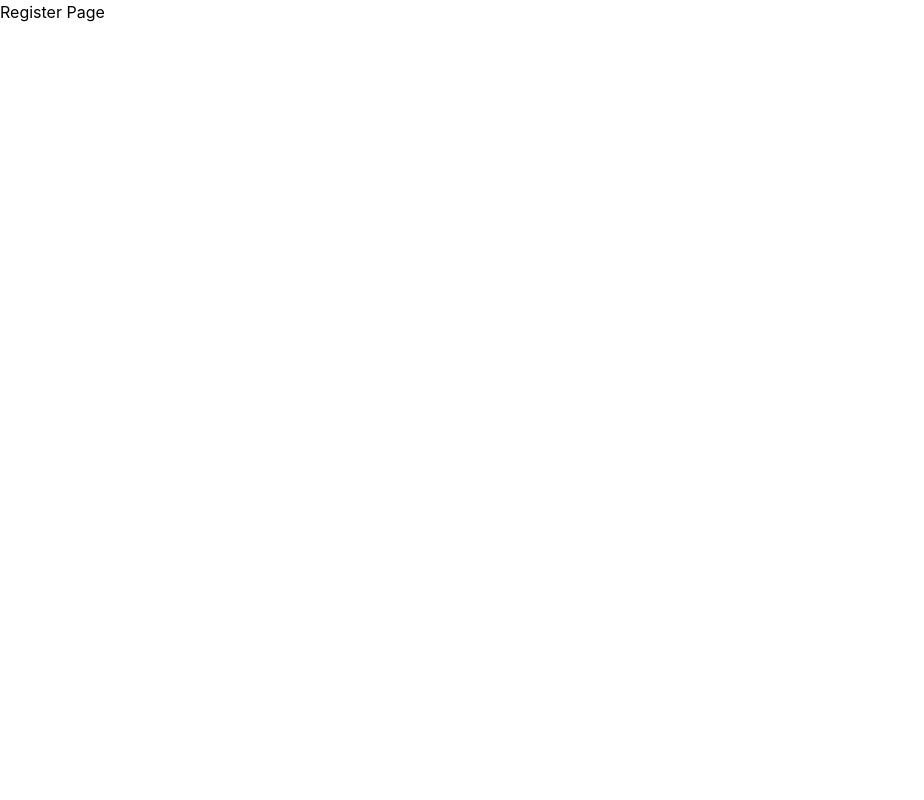
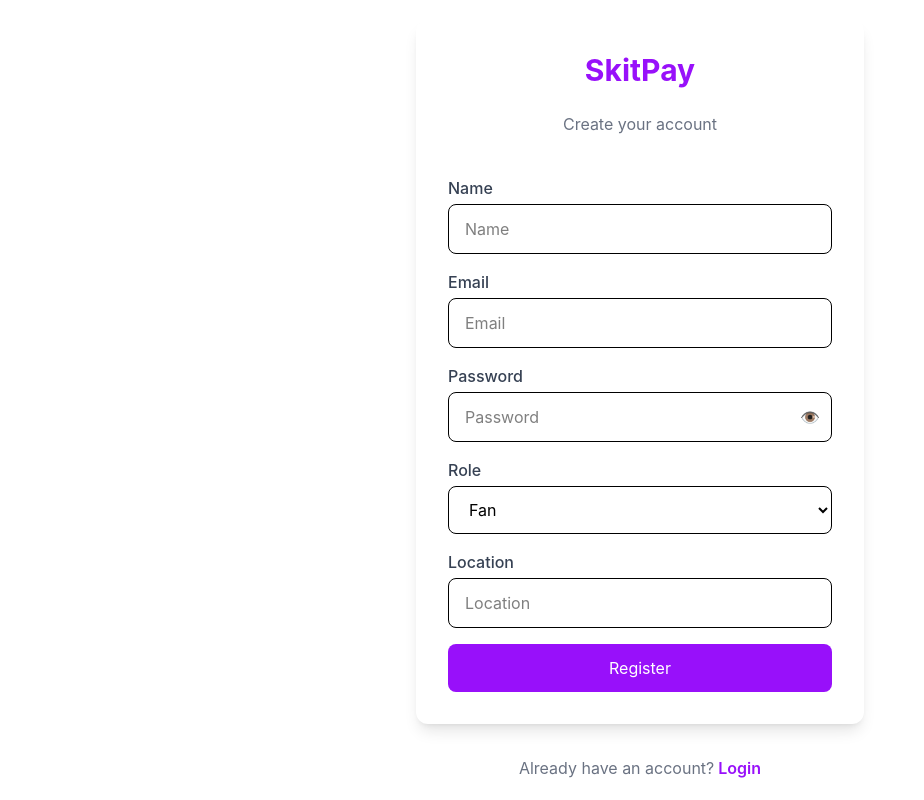
Before and after one commit to ToheebA/Skitpay, a React (Vite) app in the folder client/: page /register in a window 1280 px wide. Shown: the whole page, without its empty margins (0-924 px from the left). Built offline with nearby package versions, Linux system fonts and the light colour scheme.

Commit message:
feat: add Register page with role selection and show password toggle

```diff
--- a/client/src/pages/Login.jsx
+++ b/client/src/pages/Login.jsx
@@ -13,6 +13,7 @@ const Login = () => {
     })
     const [isLoading, setIsLoading] = useState(false)
     const [error, setError] = useState('')
+    const [showPassword, setShowPassword] = useState(false)
     const handleSubmit = async (e) => {
         e.preventDefault()
         setIsLoading(true)
@@ -47,17 +48,27 @@ const Login = () => {
                         placeholder="Email"
                         value={formData.email}
                         onChange={(e) => setFormData({...formData,
-                            email: e.target.value})} />
+                            email: e.target.value})}
+                    />
                 </div>
                 <div className="flex flex-col gap-1">
-                    <label className="text-gray-700 font-medium">Password</label>
+                    <div className="relative">
                         <input
                             className="w-full border rounded-lg px-4 py-3 focus:outline-none focus:ring-2"
-                        type="password"
+                            type={showPassword ? 'text' : 'password'}
                             placeholder="Password"
                             value={formData.password}
                             onChange={(e) => setFormData({...formData,
-                            password: e.target.value})} />
+                                password: e.target.value})}
+                        />
+                        <button
+                            type="button"
+                            onClick={() => setShowPassword(!showPassword)}
+                            className="absolute right-3 top-1/2 -translate-y-1/2 text-gray-500 cursor-pointer"
+                        >
+                            {showPassword ? '🙈' : '👁️'}
+                        </button>
+                    </div>
                 </div>
                 <button
                     className="w-full bg-purple-600 text-white py-3 rounded-lg hover:bg-purple-700 disabled:opacity-50 cursor-pointer transition-colors duration-200"
--- a/client/src/pages/Register.jsx
+++ b/client/src/pages/Register.jsx
@@ -1,4 +1,128 @@
+import { useAuth } from '../context/AuthContext'
+import { useNavigate, Link } from 'react-router-dom'
+import { useState } from 'react'
+import { registerUser } from '../api/auth'
+import { jwtDecode } from 'jwt-decode'
+
 const Register = () => {
-    return <div>Register Page</div>
+    const { login } = useAuth()
+    const navigate = useNavigate()
+    const [formData, setFormData] = useState({
+        name: '',
+        email: '',
+        password: '',
+        role: 'fan',
+        location: ''
+    })
+    const [isLoading, setIsLoading] = useState(false)
+    const [error, setError] = useState('')
+    const [showPassword, setShowPassword] = useState(false)
+    const handleSubmit = async (e) => {
+        e.preventDefault()
+        setIsLoading(true)
+        try {
+            const response = await registerUser(formData)
+            const { token } = response.data
+            login(token)
+            const decodedUser = jwtDecode(token)
+            if (decodedUser.role === 'creator') navigate('/creator/dashboard')
+            if (decodedUser.role === 'fan') navigate('/fan/dashboard')
+            if (decodedUser.role === 'brand') navigate('/brand/dashboard')
+        } catch (error) {
+            setError(error.response?.data?.msg || 'Registration failed')
+        } finally {
+            setIsLoading(false)
+        }
+    }
+    return (
+        <div className="min-h-screen flex flex-col gap-4 items-center justify-center">
+            <form onSubmit = {handleSubmit} className="bg-white rounded-xl shadow-lg p-8 w-full max-w-md flex flex-col gap-4">
+                <h1 className="text-3xl font-bold text-purple-600 text-center mb-2">
+                    SkitPay
+                </h1>
+                <h2 className="text-gray-500 text-center mb-6">
+                    Create your account
+                </h2>
+                <div className="flex flex-col gap-1">
+                    <label className="text-gray-700 font-medium">Name</label>
+                    <input
+                        className="w-full border rounded-lg px-4 py-3 focus:outline-none focus:ring-2"
+                        type="text"
+                        placeholder="Name"
+                        value={formData.name}
+                        onChange={(e) => setFormData({...formData,
+                            name: e.target.value})}
+                    />
+                </div>
+                <div className="flex flex-col gap-1">
+                    <label className="text-gray-700 font-medium">Email</label>
+                    <input
+                        className="w-full border rounded-lg px-4 py-3 focus:outline-none focus:ring-2"
+                        type="email"
+                        placeholder="Email"
+                        value={formData.email}
+                        onChange={(e) => setFormData({...formData,
+                            email: e.target.value})}
+                    />
+                </div>
+                <div className="flex flex-col gap-1">
+                    <label className="text-gray-700 font-medium">Password</label>
+                    <div className="relative">
+                        <input
+                            className="w-full border rounded-lg px-4 py-3 focus:outline-none focus:ring-2"
+                            type={showPassword ? 'text' : 'password'}
+                            placeholder="Password"
+                            value={formData.password}
+                            onChange={(e) => setFormData({...formData,
+                                password: e.target.value})}
+                        />
+                        <button
+                            type="button"
+                            onClick={() => setShowPassword(!showPassword)}
+                            className="absolute right-3 top-1/2 -translate-y-1/2 text-gray-500 cursor-pointer"
+                        >
+                            {showPassword ? '🙈' : '👁️'}
+                        </button>
+                    </div>
+                </div>
+                <div className="flex flex-col gap-1">
+                    <label className="text-gray-700 font-medium">Role</label>
+                    <select
+                        className="w-full border rounded-lg px-4 py-3 focus:outline-none focus:ring-2"
+                        value={formData.role}
+                        onChange={(e) => setFormData({...formData,
+                            role: e.target.value})}
+                    >
+                        <option value="creator">Creator</option>
+                        <option value="fan">Fan</option>
+                        <option value="brand">Brand</option>
+                    </select>
+                </div>
+                <div className="flex flex-col gap-1">
+                    <label className="text-gray-700 font-medium">Location</label>
+                    <input
+                        className="w-full border rounded-lg px-4 py-3 focus:outline-none focus:ring-2"
+                        type="text"
+                        placeholder="Location"
+                        value={formData.location}
+                        onChange={(e) => setFormData({...formData,
+                            location: e.target.value})}
+                    />
+                </div>
+                <button
+                    className="w-full bg-purple-600 text-white py-3 rounded-lg hover:bg-purple-700 disabled:opacity-50 cursor-pointer transition-colors duration-200"
+                    type="submit"
+                    disabled={isLoading}
+                >
+                    {isLoading ? 'Registering...' : 'Register'}
+                </button>
+                {error && <p className="text-red-500">{error}</p>}
+            </form>
+            <p className="text-center text-gray-500 mt-4">
+                Already have an account?
+                <Link to="/login" className="text-purple-600 font-semibold"> Login</Link>
+            </p>
+        </div>
+    )
 }
 export default Register
```
Lines whose indentation alone changed are shown as unchanged.
